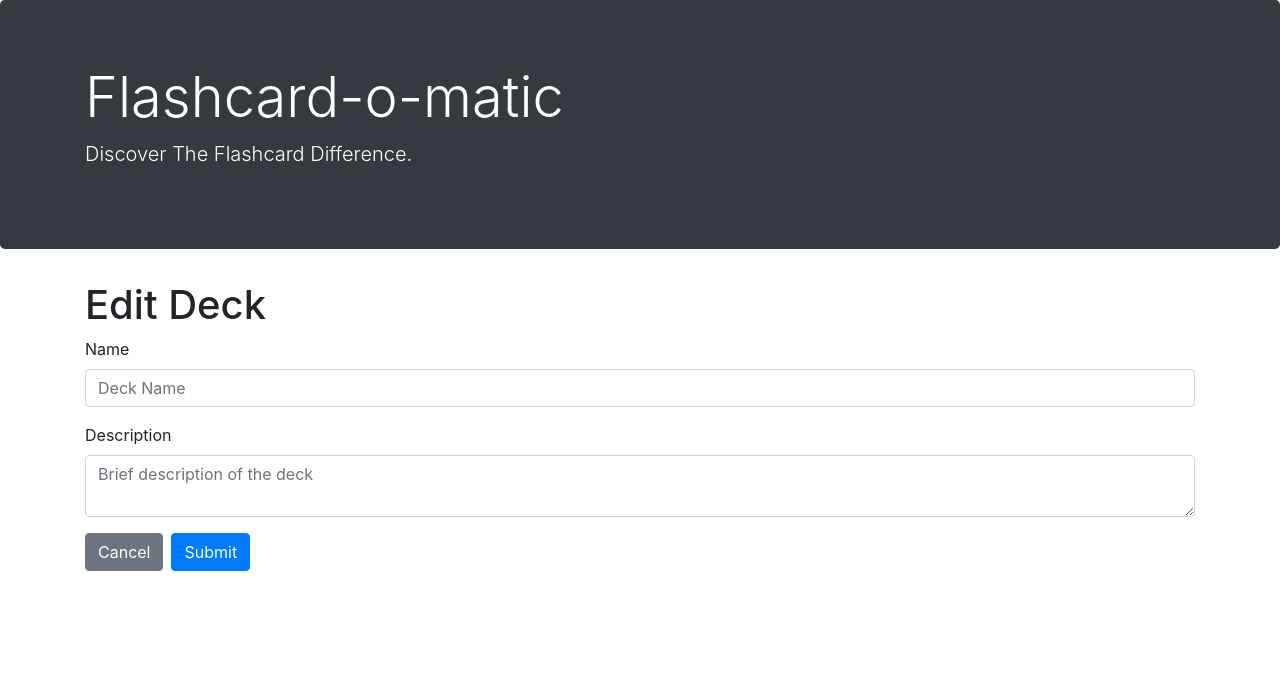
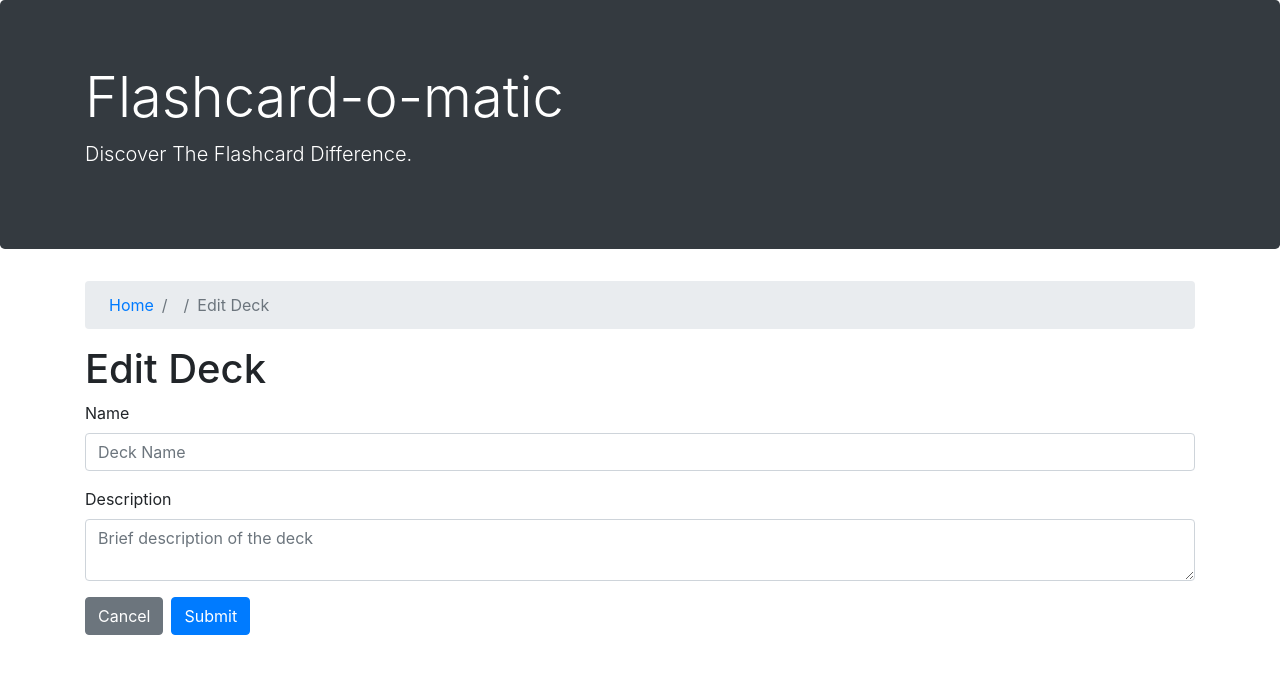
Before and after one commit to Csantos07/ari-flashcard, a React (Create React App) app: page /decks/1/edit in a window 1280 px wide. Shown: the top 674 px of the page. Built offline with nearby package versions, Linux system fonts and the light colour scheme; no server answers; a web font is replaced by a local one.

Commit message:
* Finish Bread Crumb
---

## At this point

- [x] Working version of the Bread Crumb
  - [ ] Consider refactoring. Making more react like. Maybe create utility functions for breadcrumbs

- [x] Restrictions for study
  - must have more than 3 cards

```diff
--- a/src/BreadCrumb/index.js
+++ b/src/BreadCrumb/index.js
@@ -31,9 +31,9 @@ function BreadCrumb() {
     setCrumbs(path);
   }, [deck]);
 
-  function capitalize(str) {
-    return str.charAt(0).toUpperCase() + str.slice(1);
-  }
+  // function capitalize(str) {
+  //   return str.charAt(0).toUpperCase() + str.slice(1);
+  // }
 
   return (
     <>
--- /dev/null
+++ b/src/BreadCrumbTwo/index.js
@@ -0,0 +1,78 @@
+import React, { useEffect, useState } from "react";
+import { Link, useLocation } from "react-router-dom"; // Direct import without minified version
+import { useParams } from "react-router-dom/cjs/react-router-dom.min";
+
+// WIP
+// There is some refactoring to do here.
+// Right now this bread crumb is designed specifically for Study
+// Linking still isn't perfect... just links to home page
+function BreadCrumbTwo({ deck }) {
+  const location = useLocation();
+  const { deckId } = useParams();
+  const { cardId } = useParams();
+  const pathnames = location.pathname.split("/").filter((x) => x);
+  const [crumbs, setCrumbs] = useState([]);
+  const [path, setPath] = useState('');
+
+  function capitalize(str) {
+    return str.charAt(0).toUpperCase() + str.slice(1);
+  }
+
+  useEffect(() => {
+    let crumbBuild = [];
+    if (pathnames.includes('study')) {
+      // Study
+      crumbBuild = [deck.name, capitalize(pathnames[2])];
+      setPath(`/decks/${deckId}`);
+    } else if (pathnames.includes('new') && !(pathnames.includes('cards'))) {
+      // Creat Deck
+      crumbBuild = ["Create Deck"];
+    } else if (deckId && !(pathnames.includes('edit')) && !(pathnames.includes('cards'))) {
+      // View Deck
+      crumbBuild = [deck.name];
+    } else if (pathnames.includes('edit') && !(pathnames.includes('cards'))) {
+      // Edit Deck
+      crumbBuild = [deck.name, "Edit Deck"];
+      setPath(`/decks/${deckId}`);
+    } else if (pathnames.includes('cards') && pathnames.includes('new')) {
+      crumbBuild = [deck.name, "Add Card"];
+      setPath(`/decks/${deckId}`);
+    } else if (pathnames.includes('cards') && pathnames.includes('edit')) {
+      crumbBuild = [deck.name, "Edit Card " + cardId];
+      setPath(`/decks/${deckId}`);
+    }
+
+    setCrumbs(crumbBuild);
+  }, [location, deck]);
+
+
+  return (
+    <>
+      <nav aria-label="breadcrumb">
+        <ol className="breadcrumb">
+          <li className="breadcrumb-item">
+            <Link to="/">
+              <span className="oi oi-home" style={{ marginRight: "8px" }} />
+              Home
+            </Link>
+          </li>
+          {crumbs.map((crumb, index) => (
+            index === crumbs.length - 1 ? (
+              <li key={index} className="breadcrumb-item active" aria-current="page">
+                {crumb}
+              </li>
+            ) : (
+              <li key={index} className="breadcrumb-item">
+                <Link to={path}>
+                  {crumb}
+                </Link>
+              </li>
+            )
+          ))}
+        </ol>
+      </nav >
+    </>
+  );
+}
+
+export default BreadCrumbTwo;
--- a/src/Card/AddCard.js
+++ b/src/Card/AddCard.js
@@ -2,6 +2,8 @@ import React, { useEffect, useState } from "react";
 import { useParams } from "react-router-dom";
 import { createCard, readDeck } from "../utils/api";
 import CardForm from "./CardForm";
+import BreadCrumb from "../BreadCrumb";
+import BreadCrumbTwo from "../BreadCrumbTwo";
 
 
 function AddCard() {
@@ -28,6 +30,7 @@ function AddCard() {
 
   return (
     <>
+      <BreadCrumbTwo deck={deck} />
       <h2>{deck.name}: Add Card</h2>
 
       <CardForm formData={formData} submitCard={handleSubmit} routeTo={`/decks/${deckId}`} />
--- a/src/Card/EditCard.js
+++ b/src/Card/EditCard.js
@@ -2,6 +2,7 @@ import React, { useEffect, useState } from 'react';
 import CardForm from './CardForm';
 import { useParams } from 'react-router-dom/cjs/react-router-dom.min';
 import { readCard, readDeck, updateCard } from '../utils/api';
+import BreadCrumbTwo from '../BreadCrumbTwo';
 
 function EditCard() {
   const { cardId } = useParams();
@@ -31,6 +32,7 @@ function EditCard() {
 
   return (
     <>
+      <BreadCrumbTwo deck={deck} />
       <h2>{deck.name}: Edit Card</h2>
       <CardForm card={card} submitCard={handleSubmit} routeTo={`/decks/${card.deckId}`} />
     </>
--- a/src/Deck/CreateDeck.js
+++ b/src/Deck/CreateDeck.js
@@ -3,6 +3,7 @@ import React, { useState } from "react";
 import { createDeck } from "../utils/api";
 import { useHistory } from "react-router-dom";
 import DeckForm from "./DeckForm";
+import BreadCrumbTwo from "../BreadCrumbTwo";
 
 function CreateDeck({ addDeck }) {
   const [formData, setFormData] = useState({
@@ -22,6 +23,7 @@ function CreateDeck({ addDeck }) {
   return (
     <>
       {/* <BreadCrumb /> */}
+      <BreadCrumbTwo />
       <h2>Create Deck</h2>
 
       <DeckForm deck={formData} submitDeck={handleSubmit} routeTo={routeTo} />
--- a/src/Deck/EditDeck.js
+++ b/src/Deck/EditDeck.js
@@ -2,6 +2,7 @@ import React, { useState, useEffect } from "react";
 import { useParams } from "react-router-dom/cjs/react-router-dom.min";
 import { readDeck, updateDeck } from "../utils/api";
 import DeckForm from "./DeckForm";
+import BreadCrumbTwo from "../BreadCrumbTwo";
 
 function EditDeck({ editDeck }) {
   const { deckId } = useParams();
@@ -24,6 +25,7 @@ function EditDeck({ editDeck }) {
 
   return (
     <>
+      <BreadCrumbTwo deck={deck} />
       <h1>Edit Deck</h1>
 
       <DeckForm deck={deck} submitDeck={handleSubmit} routeTo={routeTo} />
--- a/src/Deck/ViewDeck.js
+++ b/src/Deck/ViewDeck.js
@@ -3,6 +3,7 @@ import { deleteCard, readDeck } from "../utils/api";
 import { Link, useHistory, useParams } from "react-router-dom/cjs/react-router-dom.min";
 import BreadCrumb from "../BreadCrumb";
 import Cards from "../Card/Cards";
+import BreadCrumbTwo from "../BreadCrumbTwo";
 
 function ViewDeck({ removeDeck }) {
   const { deckId } = useParams();
@@ -35,7 +36,7 @@ function ViewDeck({ removeDeck }) {
 
   return (
     <>
-      <BreadCrumb />
+      <BreadCrumbTwo deck={deck} />
 
       <h2>{deck.name}</h2>
       <p>{deck.description}</p>
--- a/src/Study/index.js
+++ b/src/Study/index.js
@@ -4,6 +4,7 @@ import { readDeck } from "../utils/api";
 import BreadCrumb from "../BreadCrumb";
 import StudyCards from "./StudyCards";
 import NotEnoughCards from "./NotEnoughCards";
+import BreadCrumbTwo from "../BreadCrumbTwo";
 
 function Study() {
 
@@ -28,7 +29,8 @@ function Study() {
 
   return (
     <>
-      <BreadCrumb />
+      {/* <BreadCrumb /> */}
+      <BreadCrumbTwo deck={deck} />
       <h2>Study: {deck.name}</h2>
       {deck.cards.length < 3 ? (
         <NotEnoughCards deck={deck} />
```
Also changed, not shown: 1 other file (tests, documents, lock files or other folders).
